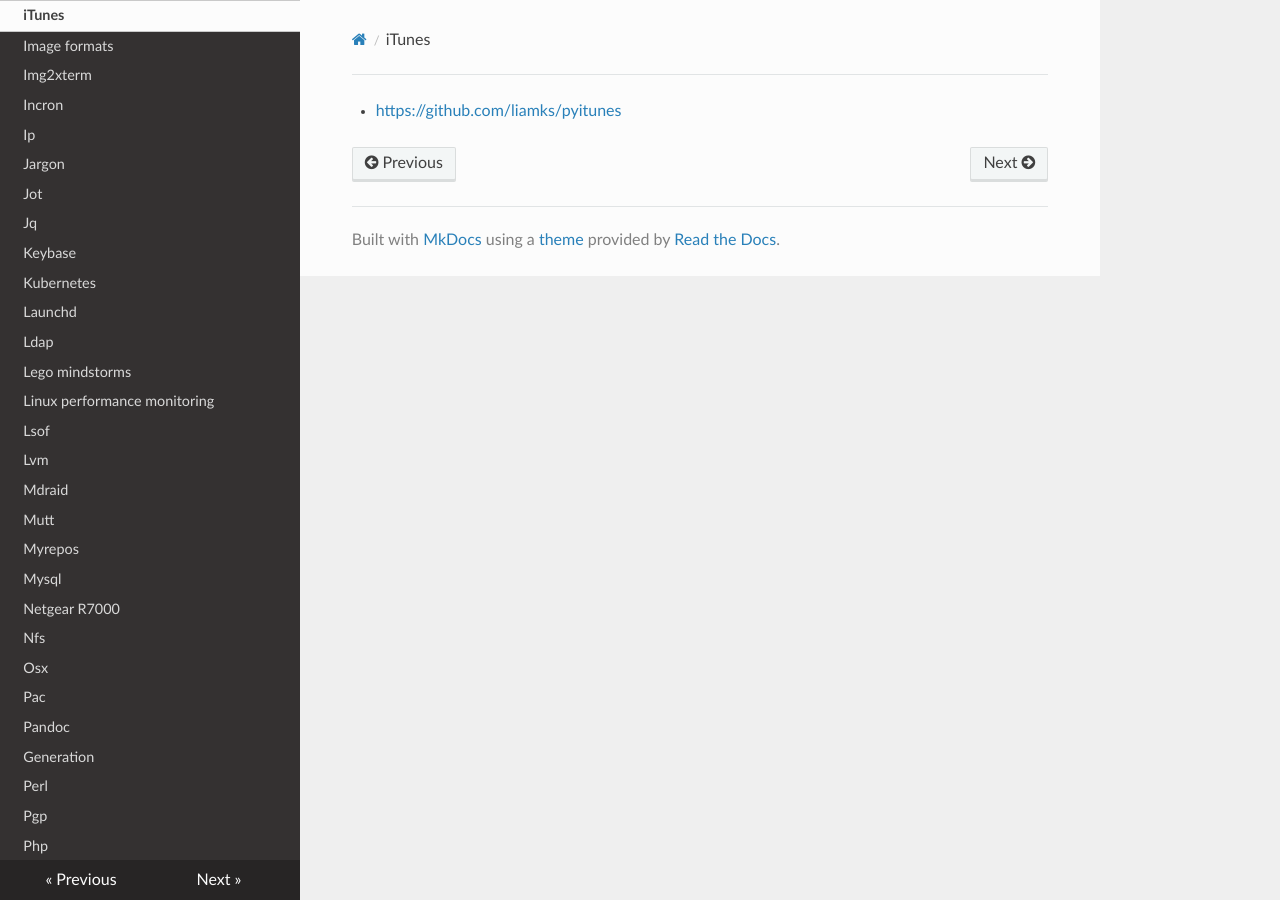
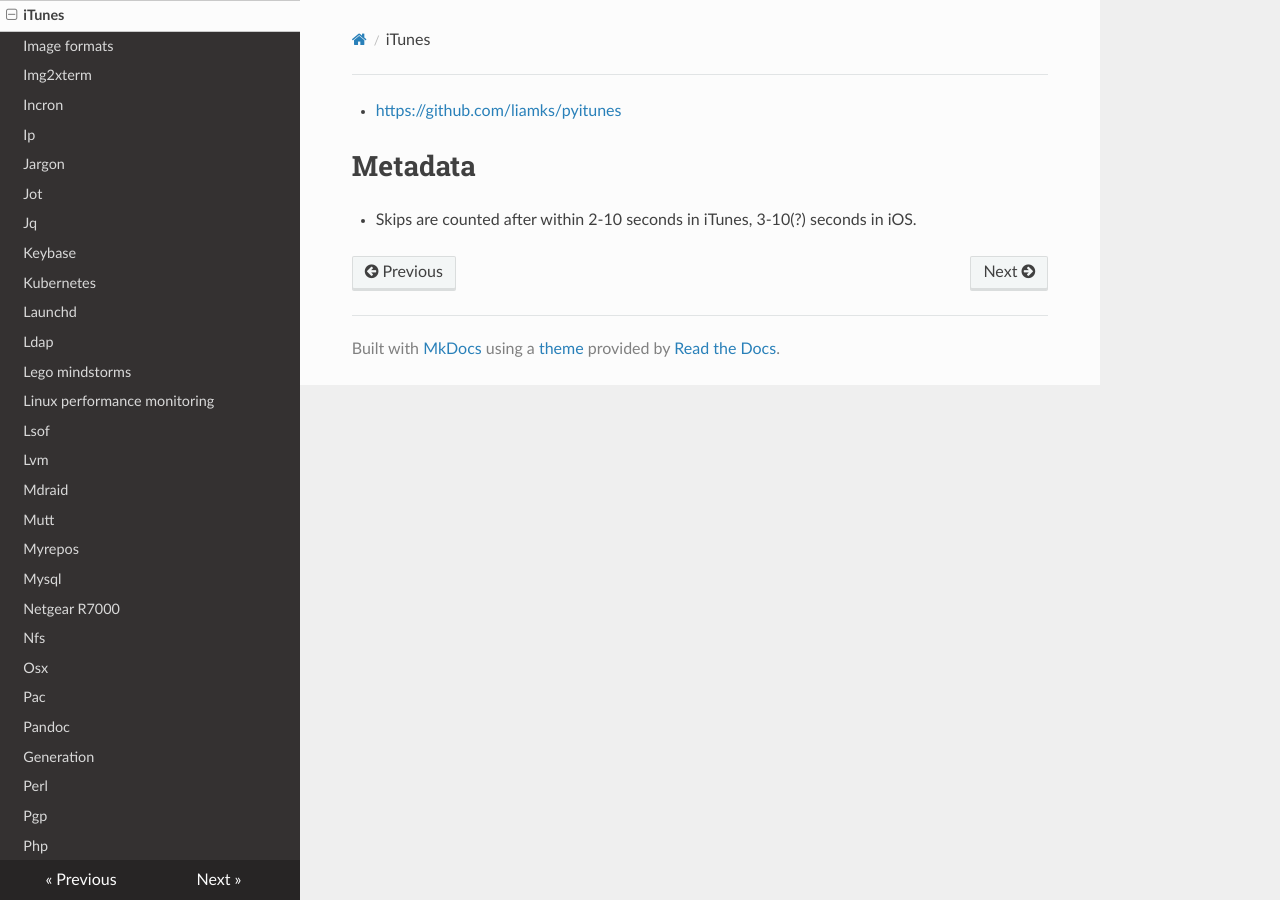
Before and after one commit to lando-cal/tech-notes, an MkDocs documentation site: the page built from docs/iTunes.md, in a window 1280 px wide. Built offline with MkDocs 1.6.1, drawn with Linux system fonts in a browser that asks for light colours; nearby versions of some CDN libraries.

Commit message:
Clarify skips

```diff
--- a/docs/iTunes.md
+++ b/docs/iTunes.md
@@ -1 +1,5 @@
 - <https://github.com/liamks/pyitunes>
+
+# Metadata
+
+- Skips are counted after within 2-10 seconds in iTunes, 3-10(?) seconds in iOS.
```
